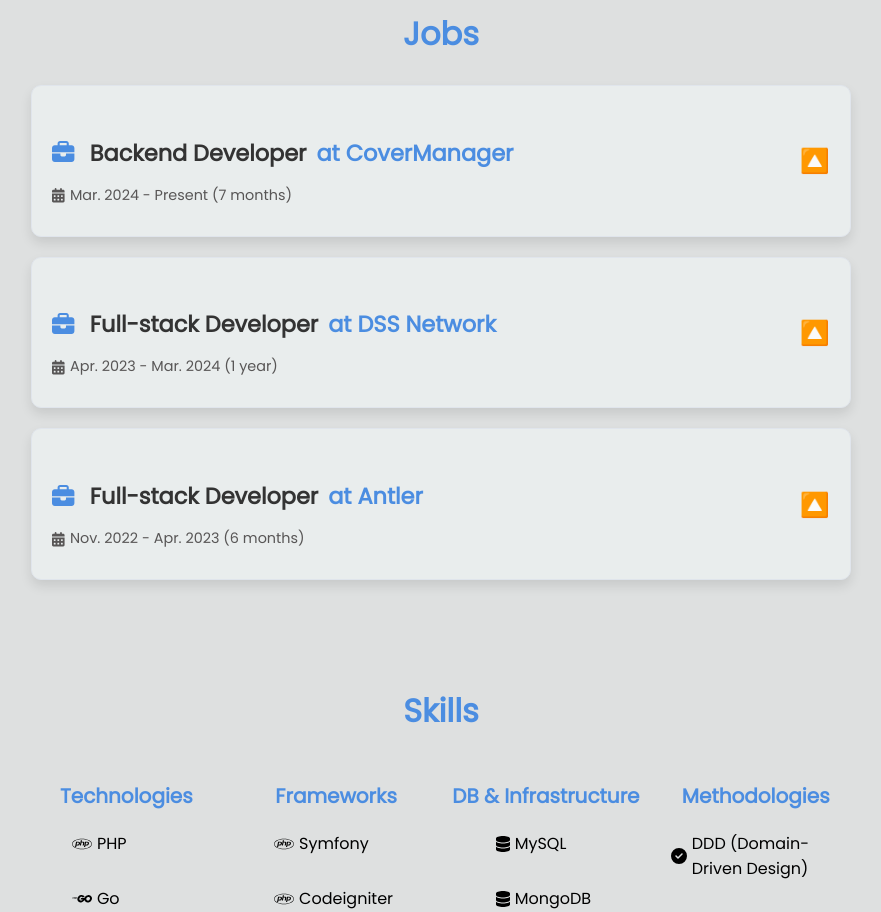
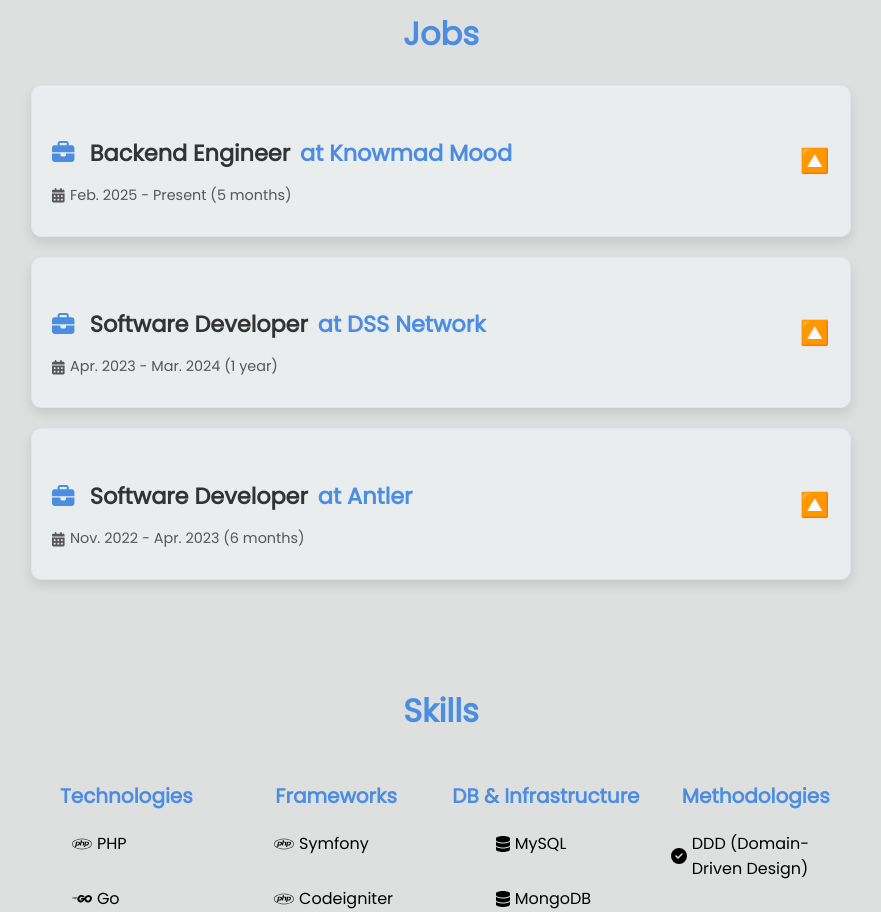
Before and after one commit to yebrai/yebraidev, a Next.js app: page / in a window 1280 px wide. Shown: the part 800-1712 px from the top of the page, without its empty margins (199-1080 px from the left). Built offline with nearby package versions, Linux system fonts and the light colour scheme.

Commit message:
added knowmad mood info

```diff
--- a/src/components/AppExperience/Experience.jsx
+++ b/src/components/AppExperience/Experience.jsx
@@ -55,27 +55,28 @@
     <section id="experienceSection">
       <h2 id="experience">Jobs</h2>
       <div className={styles.experienceContainer}>
+
         <ExperienceItem
-          title="Backend Developer"
-          company="CoverManager"
-          website="https://www.covermanager.com"
-          startDate="Mar. 2024"
+          title="Backend Engineer"
+          company="Knowmad Mood"
+          website="https://www.knowmadmood.com/es"
+          startDate="Feb. 2025"
           endDate="Present"
-          description="CoverManager is a SaaS solution for managing event coverage and ticketing, designed to streamline the workflow of event organizers and enhance customer experience."
-          techs="PHP, Node.js, CodeIgniter, Docker, AWS, Redis, MongoDB, MySQL"
-          projects={[{ name: 'CoverManager', url: 'https://www.covermanager.com' }]}
+          description="Working at Knowmad Mood as a consultant for Sercide, an energy distribution company that provides comprehensive services for energy management, including billing, settlements, customer onboarding, and other essential services for energy distribution operations."
+          techs="Go, Google Cloud Platform, Kubernetes, Pub/Sub, Domain-Driven Design, Event-Driven Architecture, Microservices, PostgreSQL, MongoDB, Redis"
+          projects={[{ name: 'Sercide Energy Platform', url: 'https://www.sercide.com' }]}
           achievements={[
-            "Optimized high-concurrency endpoints, enhancing response times by over 50% with asynchronous operations.",
-            "Migrated a monolithic system to a scalable microservices architecture using Domain-Driven Design (DDD) and Hexagonal Architecture principles.",
-            "Utilized NewRelic for real-time performance monitoring and optimization.",
-            "Managed deployments with AWS and Docker, and integrated CI/CD pipelines using Bitbucket.",
-            "Refined session and JWT token systems to support multiple users and sessions efficiently.",
-            "Refactored legacy code to improve readability and transformed it into scalable models.",
-            "Simplified and unified team code contributions, merging them into production branches."
+            "Designed and implemented microservices architecture for critical energy distribution operations handling thousands of daily transactions.",
+            "Created a generic action framework using acyclic graph processing to manage event-driven state transitions, reducing development time by 40%.",
+            "Implemented design patterns (Factory, Facade, DRY) to standardize service interfaces and improve maintainability across the platform.",
+            "Optimized PostgreSQL queries and MongoDB aggregations for collections with millions of records, improving response times by 60%.",
+            "Orchestrated deployments on Google Cloud Platform using GKE and Pub/Sub for resilient inter-service communication.",
+            "Coordinated cross-functional teams to develop new client-requested services while maintaining existing platform functionality.",
+            "Collaborated on implementing CI/CD workflows and deployed solutions to Google Cloud Platform ecosystem, utilizing Kubernetes Engine, Pub/Sub messaging, Cloud Trace monitoring, Storage services, and automated builds."
           ]}
         />
         <ExperienceItem
-          title="Full-stack Developer"
+          title="Software Developer"
           company="DSS Network"
           website="https://www.dssnetwork.es"
           startDate="Apr. 2023"
@@ -99,7 +100,7 @@
           ]}
         />
         <ExperienceItem
-          title="Full-stack Developer"
+          title="Software Developer"
           company="Antler"
           website="https://www.antler.co"
           startDate="Nov. 2022"
```
